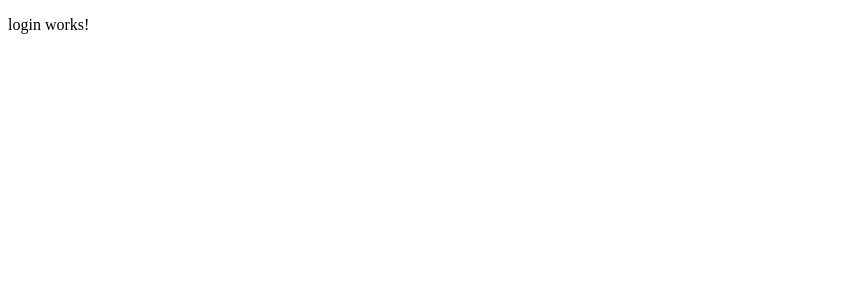
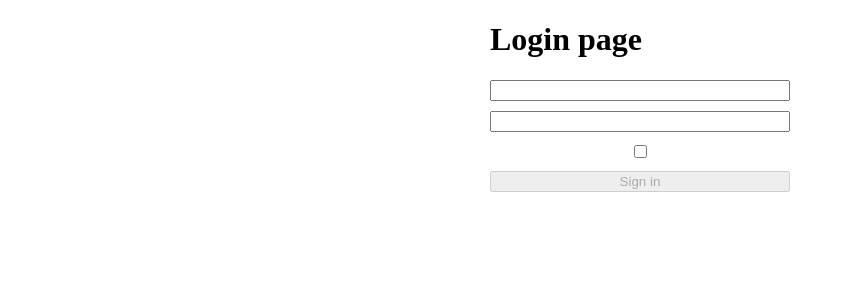
Before and after one commit to Nazaruk-D/ToDoList-Angular, an Angular app: page /login in a window 1280 px wide. Shown: the top 300 px of the page, without its empty margins (0-845 px from the left). Built offline with nearby package versions, Linux system fonts and the light colour scheme.

Commit message:
Login page ts, html, validators

```diff
--- a/src/app/auth/components/login/login.component.html
+++ b/src/app/auth/components/login/login.component.html
@@ -1 +1,22 @@
-<p>login works!</p>
+<div class="box">
+  <h1>Login page</h1>
+  <form [formGroup]="loginForm" (ngSubmit)="onSubmit()" class="form">
+    <input type="text" formControlName="email" required
+           [ngClass]="{inputError: email!.invalid && (email!.dirty || email!.touched), inputSuccess: email!.valid}"/>
+    <div *ngIf="email!.invalid && (email!.dirty || email!.touched)" class="error">
+      <div *ngIf="email!.errors?.['required']">Email is required</div>
+      <div *ngIf="email!.errors?.['pattern']">Invalid email address</div>
+    </div>
+
+    <input type="password" formControlName="password" required
+           [ngClass]="{inputError: password!.invalid && (password!.dirty || password!.touched), inputSuccess: password!.valid}"/>
+    <div *ngIf="password!.invalid && (password!.dirty || password!.touched)" class="error">
+      <div *ngIf="password!.errors?.['required']">Password is required.</div>
+      <div *ngIf="password!.errors?.['minLength']">Password must be at least 3 characters long</div>
+    </div>
+
+    <input type="checkbox" formControlName="rememberMe">
+
+    <button [disabled]="loginForm.invalid" type="submit">Sign in</button>
+  </form>
+</div>
--- a/src/app/auth/components/login/login.component.scss
+++ b/src/app/auth/components/login/login.component.scss
@@ -0,0 +1,22 @@
+.box {
+  width: 300px;
+  margin: 0 auto;
+}
+
+.form {
+  display: flex;
+  flex-direction: column;
+  gap: 10px;
+}
+
+.error {
+  color: red;
+}
+
+.inputError {
+  background-color: #f3c4c4;
+}
+
+.inputSuccess {
+  background-color: #cff3cf;
+}
--- a/src/app/auth/components/login/login.component.ts
+++ b/src/app/auth/components/login/login.component.ts
@@ -1,4 +1,6 @@
 import { Component } from '@angular/core';
+import {FormControl, FormGroup, Validators} from "@angular/forms";
+import {AuthService} from "../../../core/services/auth.service";
 
 @Component({
   selector: 'tl-login',
@@ -6,5 +8,31 @@ import { Component } from '@angular/core';
   styleUrls: ['./login.component.scss']
 })
 export class LoginComponent {
+  loginForm = new FormGroup({
+    email: new FormControl('', [
+      Validators.required,
+      Validators.pattern('[A-Za-z0-9._%-]+@[A-Za-z0-9._%-]+\\.[a-z]{2,5}$'),
+    ]),
+    password: new FormControl('', [
+      Validators.required,
+      Validators.minLength(3)
+    ]),
+    rememberMe: new FormControl(false)
+  })
 
+  constructor(private authService: AuthService) {
+  }
+
+  get email() {
+    return this.loginForm.get('email')
+  }
+
+  get password() {
+    return this.loginForm.get('password')
+  }
+
+  onSubmit() {
+    const value = this.loginForm.value
+    this.authService.login(value)
+  }
 }
--- a/src/app/core/core.module.ts
+++ b/src/app/core/core.module.ts
@@ -3,6 +3,7 @@ import {CommonModule} from '@angular/common';
 import {CoreRoutingModule} from './core-routing.module';
 import {HTTP_INTERCEPTORS} from "@angular/common/http";
 import {CredentialsInterceptor} from "./interceptors/credentials.interceptor";
+import {AuthService} from "./services/auth.service";
 
 
 @NgModule({
@@ -15,7 +16,9 @@ import {CredentialsInterceptor} from "./interceptors/credentials.interceptor";
     provide: HTTP_INTERCEPTORS,
     useClass: CredentialsInterceptor,
     multi: true
-  }]
+  },
+    AuthService
+  ],
 })
 export class CoreModule {
 }
--- /dev/null
+++ b/src/app/core/enums/resultCode.enum.ts
@@ -0,0 +1,5 @@
+export enum ResultCodeEnum {
+  success = 0,
+  error = 1,
+  captcha = 10
+}
--- /dev/null
+++ b/src/app/core/services/auth.service.ts
@@ -0,0 +1,37 @@
+import { Injectable } from '@angular/core';
+import {HttpClient} from "@angular/common/http";
+import {environment} from "../../../environments/environment";
+import {CommonResponse} from "../models/core.models";
+import {ResultCodeEnum} from "../enums/resultCode.enum";
+import {Router} from "@angular/router";
+
+@Injectable()
+export class AuthService {
+
+  constructor(private http: HttpClient, private router: Router) { }
+
+  login(data: any) {
+    this.http.post<CommonResponse<{userId: number}>>(`${environment.baseURL}/auth/login`, data)
+      .subscribe((res) => {
+        if(res.resultCode === ResultCodeEnum.success) {
+          this.router.navigate(['/'])
+        }
+      })
+  }
+
+  logout() {
+    this.http.delete<CommonResponse>(`${environment.baseURL}/auth/login`)
+      .subscribe((res) => {
+        if(res.resultCode === ResultCodeEnum.success) {
+          this.router.navigate(['/login'])
+        }
+      })
+  }
+
+  me() {
+    this.http.get(`${environment.baseURL}/auth/me`)
+      .subscribe((res) => {
+        debugger
+      })
+  }
+}
--- a/src/app/todos/components/todos/todos.component.html
+++ b/src/app/todos/components/todos/todos.component.html
@@ -1,5 +1,6 @@
 <div class="todos-header">
   <h1>Angular Todo</h1>
+  <button (click)="logoutHandler()">logout</button>
 </div>
 <div class="todos-input">
   <input class="input" type="text" placeholder="Add new Todo" [(ngModel)]="todoTitle">
--- a/src/app/todos/components/todos/todos.component.ts
+++ b/src/app/todos/components/todos/todos.component.ts
@@ -2,6 +2,7 @@ import {Component, OnInit} from '@angular/core';
 import {TodosService} from "../../services/todos.service";
 import {Observable} from "rxjs";
 import {DomainTodo} from '../../models/todos.models';
+import {AuthService} from "../../../core/services/auth.service";
 
 @Component({
   selector: 'tl-todos',
@@ -9,8 +10,7 @@ import {DomainTodo} from '../../models/todos.models';
   styleUrls: ['./todos.component.scss']
 })
 export class TodosComponent implements OnInit {
-  constructor(private todosService: TodosService) {
-  }
+  constructor(private todosService: TodosService, private authService: AuthService) {  }
 
   todos$?: Observable<DomainTodo[]>
   todoTitle = ''
@@ -33,4 +33,8 @@ export class TodosComponent implements OnInit {
   editTodo(data: {todoId: string; title: string}) {
     this.todosService.updateTodoTitle(data)
   }
+
+  logoutHandler() {
+    this.authService.logout()
+  }
 }
```
Also changed, not shown: src/app/auth/auth.module.ts (+6 -4 lines).
